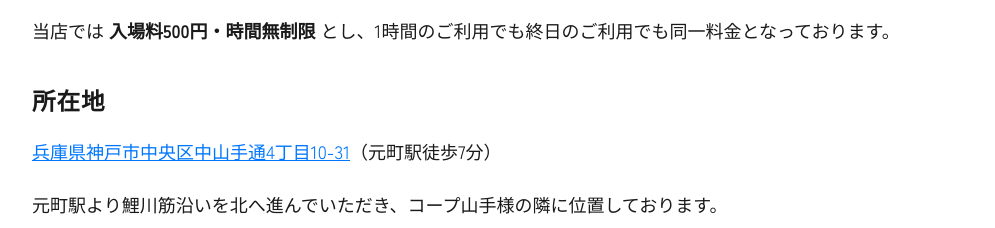
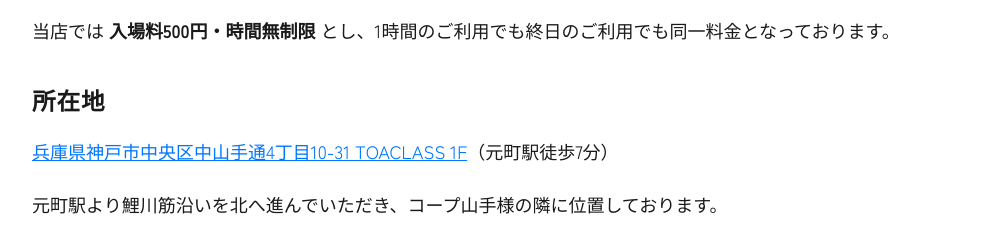
Before and after one commit to hidecchi/co-work, an Astro site: page /column/motomachi-kakuyasu-coworking in a window 1280 px wide. Shown: the part 1100-1328 px from the top of the page, without its empty margins (142-1137 px from the left). Built offline with nearby package versions, Linux system fonts and the light colour scheme; Astro itself is replaced by a stand-in of ours.

Commit message:
住所修正

```diff
--- a/src/config/site.ts
+++ b/src/config/site.ts
@@ -6,8 +6,8 @@ export const siteConfig = {
   themeColor: "#444444",
   twitterCard: "summary_large_image" as const,
   business: {
-    streetAddress: "中山手通4丁目10-31",
-    streetAddressEn: "4-10-31 Nakayamate-dori, Chuo-ku",
+    streetAddress: "中山手通4丁目10-31 TOACLASS 1F",
+    streetAddressEn: "4-10-31 Nakayamate-dori, Chuo-ku, TOACLASS 1F",
     addressLocality: "神戸市中央区",
     addressLocalityEn: "Kobe, Hyogo",
     addressRegion: "兵庫県",
--- a/src/content/media/en/motomachi-kakuyasu-coworking.md
+++ b/src/content/media/en/motomachi-kakuyasu-coworking.md
@@ -22,7 +22,7 @@ We offer **¥500 entry for unlimited time**, at the same rate whether you stay o
 
 ## Location
 
-[4-10-31 Nakayamate-dori, Chuo-ku, Kobe, Hyogo](/en/#information) (7-minute walk from Motomachi Station)
+[4-10-31 Nakayamate-dori, Chuo-ku, TOACLASS 1F, Kobe, Hyogo](/en/#information) (7-minute walk from Motomachi Station)
 
 From Motomachi Station, walk north along Koikawa-suji. We are located next to Co-op Yamate.
 
--- a/src/content/media/ja/motomachi-kakuyasu-coworking.md
+++ b/src/content/media/ja/motomachi-kakuyasu-coworking.md
@@ -22,7 +22,7 @@ heroImageAlt: ONE COIN コワーキング 10月下旬OPEN予定
 
 ## 所在地
 
-[兵庫県神戸市中央区中山手通4丁目10-31](/#information)（元町駅徒歩7分）
+[兵庫県神戸市中央区中山手通4丁目10-31 TOACLASS 1F](/#information)（元町駅徒歩7分）
 
 元町駅より鯉川筋沿いを北へ進んでいただき、コープ山手様の隣に位置しております。
 
--- a/src/i18n/en.ts
+++ b/src/i18n/en.ts
@@ -83,7 +83,7 @@ export const en: Translations = {
     nameLabel: "Name",
     name: "ONE COIN COWORKING",
     addressLabel: "Address",
-    addressLine1: "4-10-31 Nakayamate-dori, Chuo-ku",
+    addressLine1: "4-10-31 Nakayamate-dori, Chuo-ku, TOACLASS 1F",
     addressLine2: "Kobe, Hyogo 650-0004, Japan",
     addressNote: "(7 min walk from Motomachi Station)",
     hoursLabel: "Hours",
--- a/src/i18n/ja.ts
+++ b/src/i18n/ja.ts
@@ -83,7 +83,7 @@ export const ja: Translations = {
     name: "ONE COIN コワーキング",
     addressLabel: "住所",
     addressLine1: "〒650-0004",
-    addressLine2: "兵庫県神戸市中央区中山手通4丁目10-31",
+    addressLine2: "兵庫県神戸市中央区中山手通4丁目10-31 TOACLASS 1F",
     addressNote: "（元町駅徒歩7分）",
     hoursLabel: "営業時間",
     hours: "24時間",
```
Also changed, not shown: README.md.
